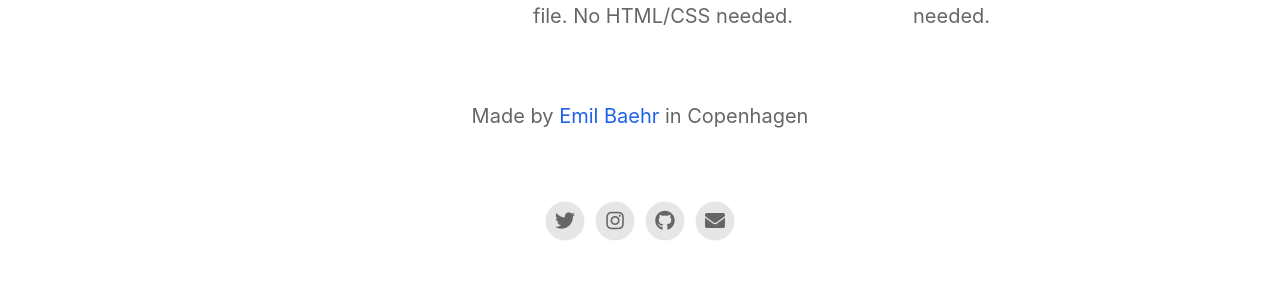
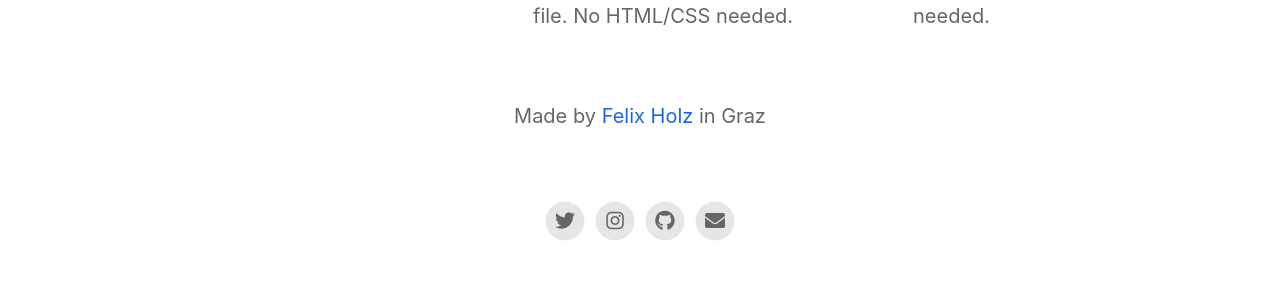
Before and after one commit to NeXTormer/NeverSkip-Landingpage, a Jekyll site: the page built from index.html, in a window 1280 px wide. Shown: the part 1623-1921 px from the top of the page. Built offline with Jekyll 4.4.1, drawn with Linux system fonts in a browser that asks for light colours; nearby versions of some CDN libraries.

Commit message:
Update _config.yml

```diff
--- a/_config.yml
+++ b/_config.yml
@@ -2,8 +2,8 @@
 page_title                                :                                           # Automatically populates with app name if not set and if iOS app ID is set. Otherwise enter manually.
 
 # App Info
-ios_app_id                                : 1234793120                                # Required. Enter iOS app ID to automatically populate name, price and icons (e.g. 718043190).
-ios_app_country                           : us                                        # Required outside USA. Enter 2 letter country code as in https://en.wikipedia.org/wiki/ISO_3166-1_alpha-2
+ios_app_id                                : 1560521531                                # Required. Enter iOS app ID to automatically populate name, price and icons (e.g. 718043190).
+ios_app_country                           : at                                        # Required outside USA. Enter 2 letter country code as in https://en.wikipedia.org/wiki/ISO_3166-1_alpha-2
 
 appstore_link                             :                                           # Automatically populates if not set and if iOS app ID is set. Otherwise enter manually.
 playstore_link                            :                                           # Enter Google Play Store URL.
@@ -20,10 +20,10 @@
 
 
 # Information About Yourself
-your_name                                 : Emil Baehr
+your_name                                 : Felix Holz
 your_link                                 : https://emilbaehr.com
-your_city                                 : Copenhagen
-email_address                             : emil.baehr@gmail.com
+your_city                                 : Graz
+email_address                             : felix.holz@me.com
 facebook_username                         :
 instagram_username                        : ebaehr
 twitter_username                          : ebaehr
```
